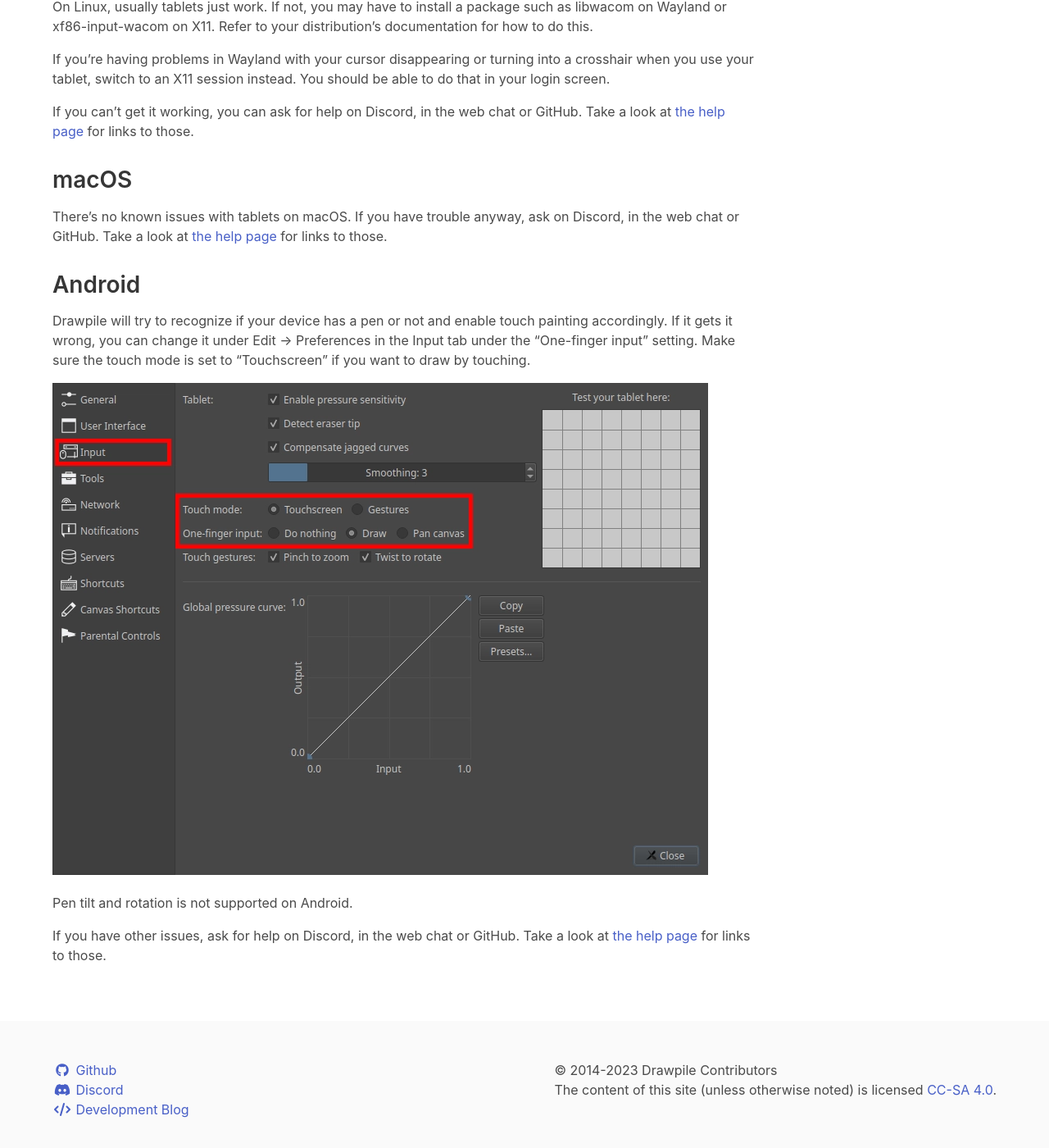
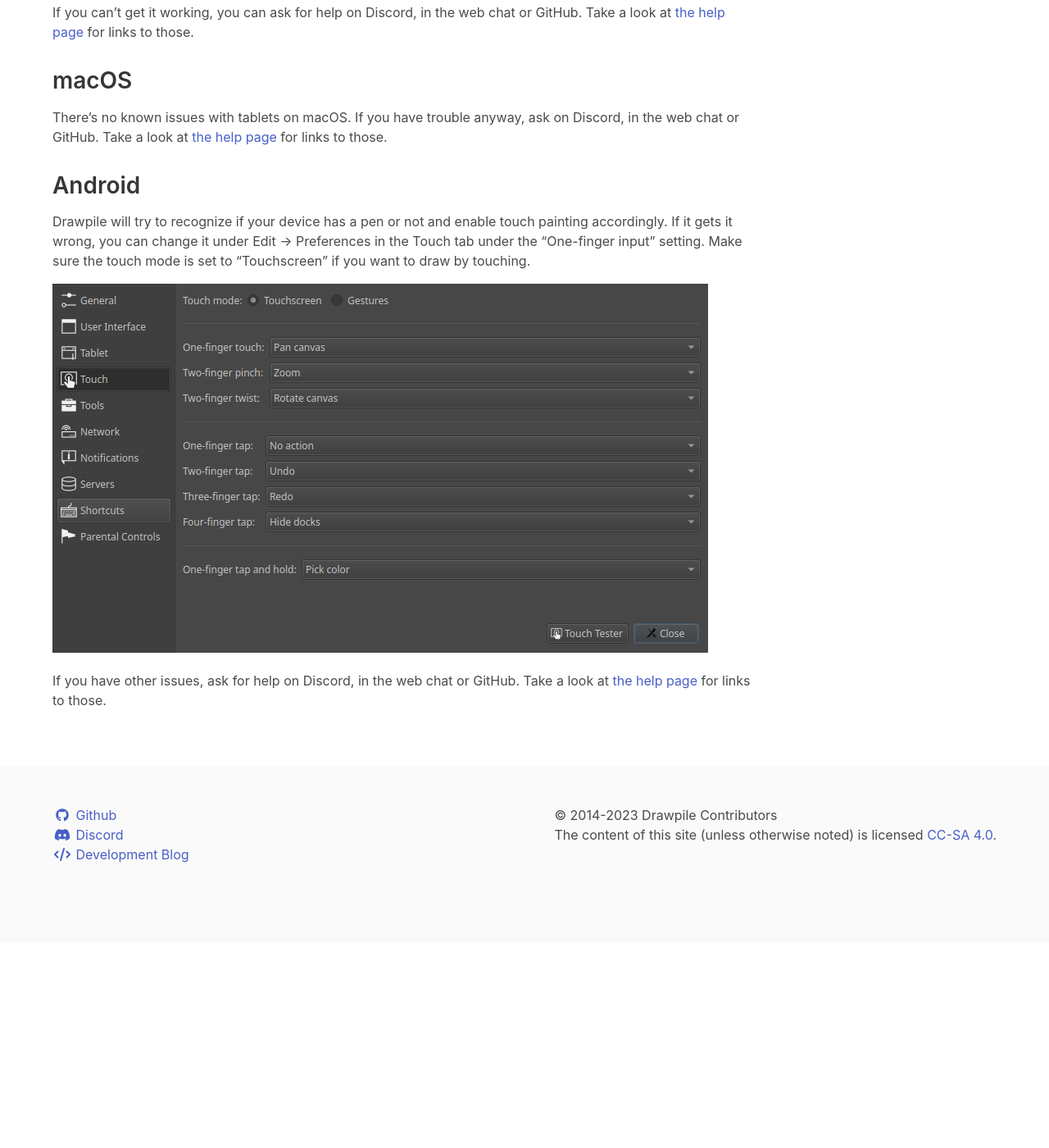
Before and after one commit to drawpile/drawpile.github.io, a Jekyll site: the page built from help/tech/tablet.markdown, in a window 1280 px wide and 1400 px high, scrolled down 4509 px. Shown: the whole window at 82% size. Built offline with Jekyll 4.4.1, drawn with Linux system fonts in a browser that asks for light colours; after the commit the page ends 5659 px from its top, so only the background shows below that; some of the changed text lies outside the part shown.

Commit message:
Update tablet help page for 2.2.2

```diff
--- a/help/common/update2x2x2.markdown
+++ b/help/common/update2x2x2.markdown
@@ -106,7 +106,7 @@
 
 Touch zooming and rotation has also been improved to deal with weird devices and touch interactions when you lift and put down a finger again.
 
-![Touch settings]({{ "/assets/img/help/touch2x2x2.webp" | relative_url }})
+![Touch settings]({{ "/assets/img/help/inputtouch.webp" | relative_url }})
 
 ## Animation Stuff
 
--- a/help/tech/tablet.markdown
+++ b/help/tech/tablet.markdown
@@ -15,7 +15,7 @@
 
 ![Tablet tester]({{ "/assets/img/help/tablettester.webp" | relative_url }})
 
-If pressure or the eraser on your pen isn't working, make sure that those are actually enabled in the settings. You can do so under Edit → Preferences in the Input tab under the "Enable pressure sensitivity" and "Detect eraser tip" settings.
+If pressure or the eraser on your pen isn't working, make sure that those are actually enabled in the settings. You can do so under Edit → Preferences in the Tablet tab under the "Pen pressure: Enable pressure sensitivity" and "Eraser tip behavior" settings.
 
 ![Tablet input preferences]({{ "/assets/img/help/inputenable.webp" | relative_url }})
 
@@ -68,10 +68,8 @@
 
 ## Android
 
-Drawpile will try to recognize if your device has a pen or not and enable touch painting accordingly. If it gets it wrong, you can change it under Edit → Preferences in the Input tab under the "One-finger input" setting. Make sure the touch mode is set to "Touchscreen" if you want to draw by touching.
+Drawpile will try to recognize if your device has a pen or not and enable touch painting accordingly. If it gets it wrong, you can change it under Edit → Preferences in the Touch tab under the "One-finger input" setting. Make sure the touch mode is set to "Touchscreen" if you want to draw by touching.
 
-![Touch input preferences]({{ "/assets/img/help/inputtouch.webp" | relative_url }})
-
-Pen tilt and rotation is not supported on Android.
+![Touch preferences]({{ "/assets/img/help/inputtouch.webp" | relative_url }})
 
 If you have other issues, ask for help on Discord, in the web chat or GitHub. Take a look at [the help page](https://drawpile.net/help/) for links to those.
```
Also changed, not shown: assets/img/help/inputenable.webp, assets/img/help/inputtouch.webp, assets/img/help/touch2x2x2.webp (deleted).
